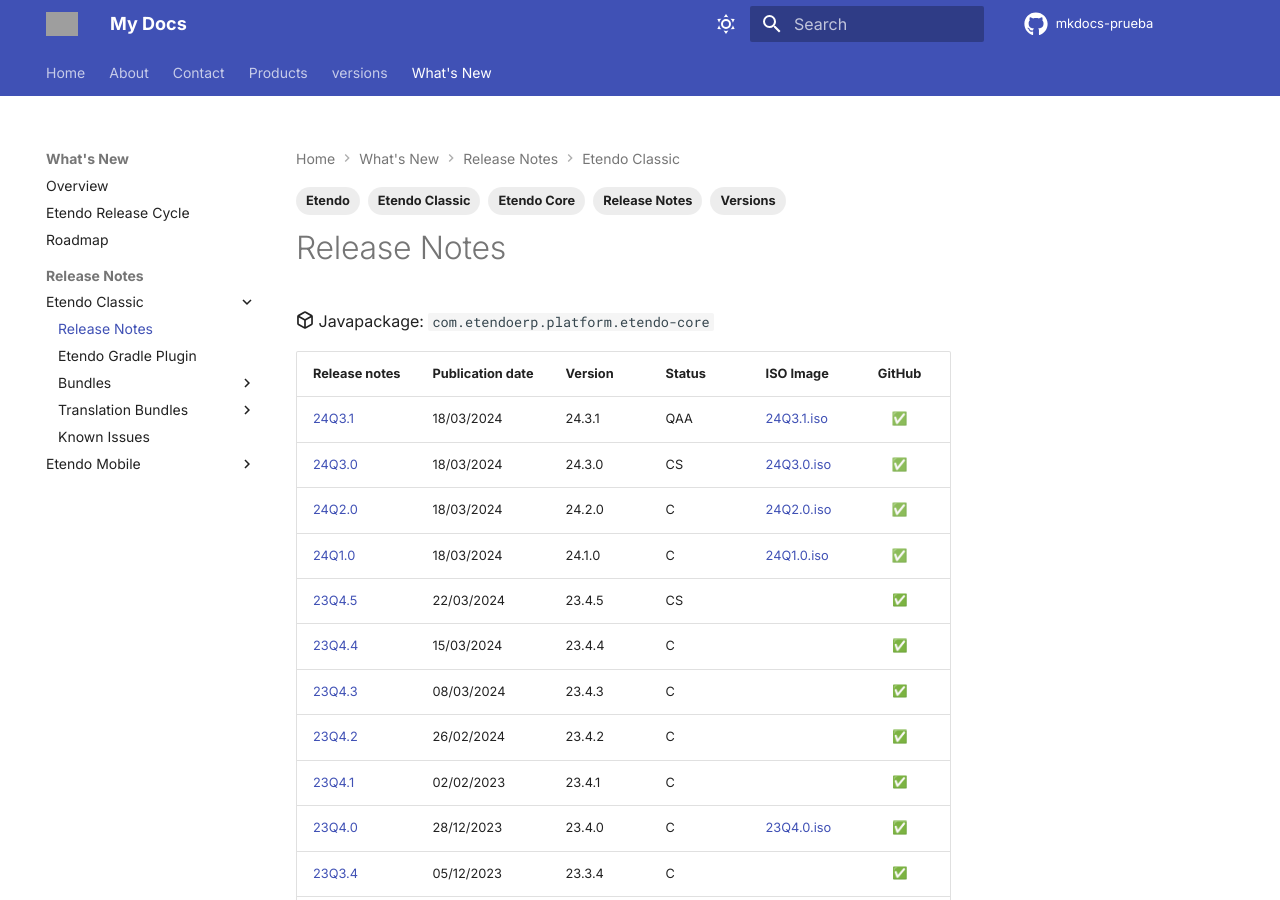
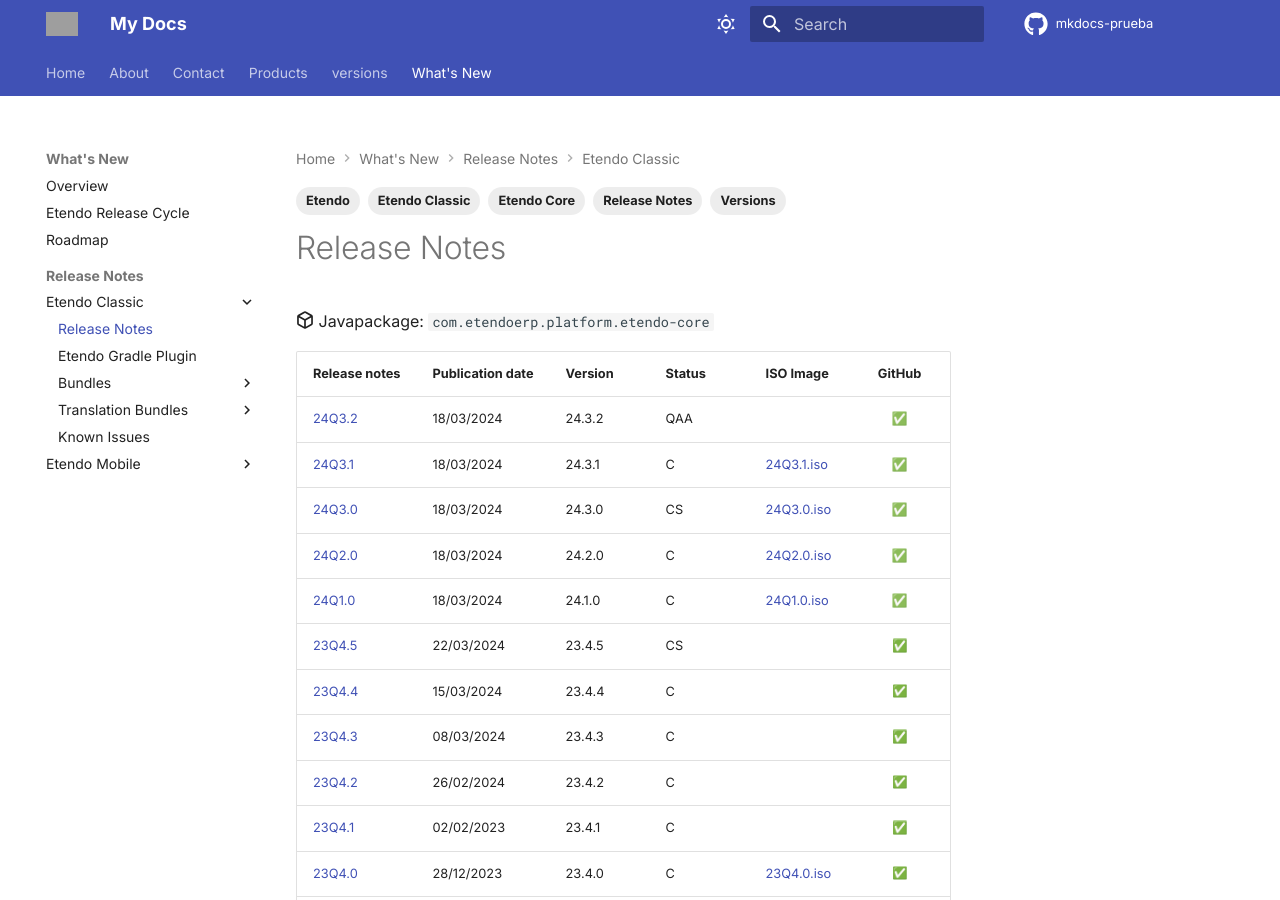
Before and after one commit to facumoyanosmf/mkdocs-prueba, an MkDocs documentation site: the page built from docs/whats-new/release-notes/etendo-classic/release-notes.md, in a window 1280 px wide and 900 px high. Built offline with MkDocs 1.6.1 and Material for MkDocs 9.7.7, drawn with Linux system fonts in a browser that asks for light colours; emoji names are drawn with the system emoji font; comment, search, counter and statistics services are not loaded; the version menu is left out; grey boxes are pictures that could not be loaded.

Commit message:
Add release notes for Etendo Classic 24.3.2 :memo:

```diff
--- a/docs/whats-new/release-notes/etendo-classic/release-notes.md
+++ b/docs/whats-new/release-notes/etendo-classic/release-notes.md
@@ -14,7 +14,8 @@
 
 | Release notes | Publication date | Version | Status | ISO Image | GitHub |
 | ---           | ---              | ---     | ---    | ---       | :---:  |
-| [24Q3.1](https://github.com/facumoyanosmf/mkdocs-prueba/releases/tag/2.0.0){target="_blank"} | 18/03/2024 | 24.3.1 | QAA | [24Q3.1.iso](https://etendo-appliances.s3.eu-west-1.amazonaws.com/etendo/iso/etendo-24Q3.1.iso){target="_blank"} | ✅ |
+| [24Q3.2](https://github.com/facumoyanosmf/mkdocs-prueba/releases/tag/2.0.0){target="_blank"} | 18/03/2024 | 24.3.2 | QAA |  | ✅ |
+| [24Q3.1](https://github.com/facumoyanosmf/mkdocs-prueba/releases/tag/2.0.0){target="_blank"} | 18/03/2024 | 24.3.1 | C | [24Q3.1.iso](https://etendo-appliances.s3.eu-west-1.amazonaws.com/etendo/iso/etendo-24Q3.1.iso){target="_blank"} | ✅ |
 | [24Q3.0](https://github.com/facumoyanosmf/mkdocs-prueba/releases/tag/2.0.0){target="_blank"} | 18/03/2024 | 24.3.0 | CS | [24Q3.0.iso](https://etendo-appliances.s3.eu-west-1.amazonaws.com/etendo/iso/etendo-24Q3.0.iso){target="_blank"} | ✅ |
 | [24Q2.0](https://github.com/facumoyanosmf/mkdocs-prueba/releases/tag/2.0.0){target="_blank"} | 18/03/2024 | 24.2.0 | C | [24Q2.0.iso](https://etendo-appliances.s3.eu-west-1.amazonaws.com/etendo/iso/etendo-24Q2.0.iso){target="_blank"} | ✅ |
 | [24Q1.0](https://github.com/facumoyanosmf/mkdocs-prueba/releases/tag/2.0.0){target="_blank"} | 18/03/2024 | 24.1.0 | C | [24Q1.0.iso](https://etendo-appliances.s3.eu-west-1.amazonaws.com/etendo/iso/etendo-24Q1.0.iso){target="_blank"} | ✅ |
```
